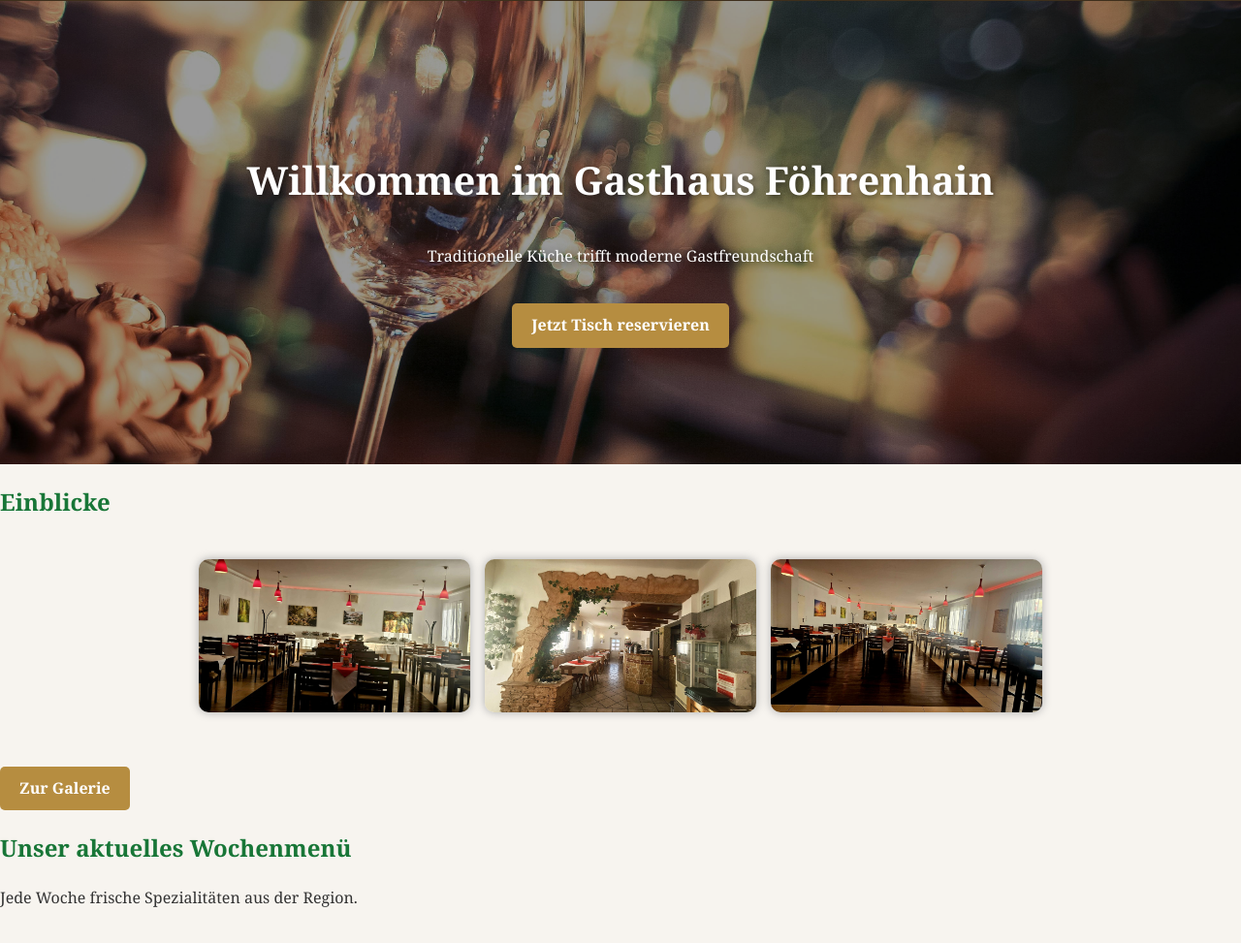
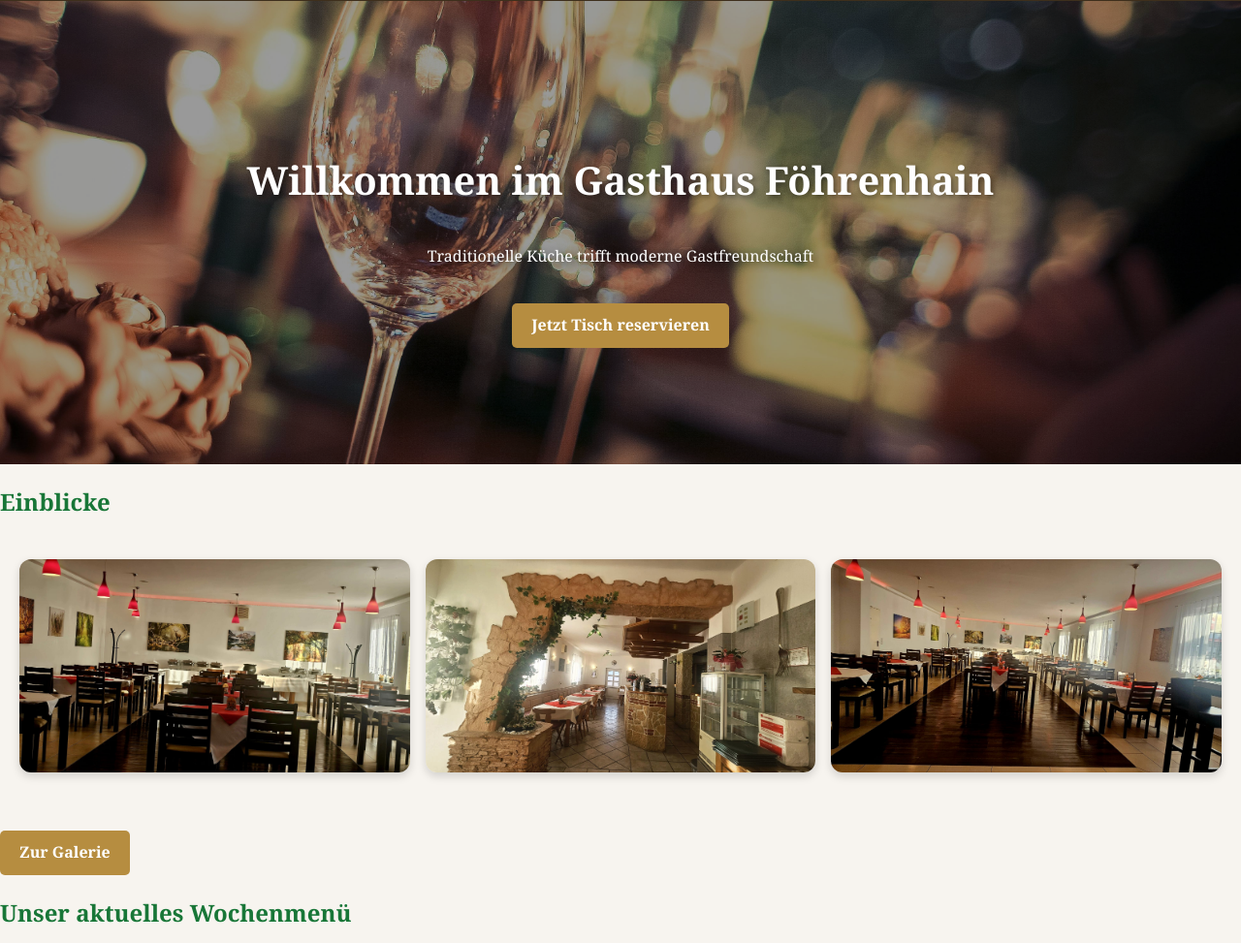
Before and after one commit to Benjou030703/GasthausFoerenhain.github.io, a plain HTML site: page index.html in a window 1280 px wide. Shown: the part 226-1199 px from the top of the page at 97% size. Drawn offline with nearby package versions, Linux system fonts and the light colour scheme.

Commit message:
Update style.css

```diff
--- a/style.css
+++ b/style.css
@@ -160,3 +160,41 @@ main.content img {
   border: 1px solid #ccc; /* dünner Rahmen (optional) */
   box-shadow: 2px 2px 8px rgba(0,0,0,0.2); /* Schatten (optional) */
 }
+img {
+  max-width: 100%;
+  height: auto;
+  display: block;       /* verhindert unschöne Lücken unter Bildern */
+  object-fit: cover;    /* sorgt für sauberes Zuschneiden */
+  border-radius: 8px;   /* abgerundete Ecken, optional */
+  box-shadow: 0 4px 8px rgba(0,0,0,0.1); /* dezenter Schatten */
+}
+
+
+.content img {
+  display: block;
+  width: 600px;     /* feste Breite */
+  max-width: 100%;  /* skaliert auf Handy */
+  height: auto;     /* proportional */
+  margin: 20px auto;
+}
+/* Galerie-Bilder */
+.gallery {
+  display: grid;
+  grid-template-columns: repeat(auto-fit, minmax(250px, 1fr));
+  gap: 16px;
+  margin: 20px 0;
+}
+
+.gallery img {
+  width: 100%;
+  height: 220px;       /* gleiche Höhe für alle Bilder */
+  object-fit: cover;   /* schneidet sauber zu statt zu verzerren */
+  border-radius: 12px; /* abgerundete Ecken */
+  box-shadow: 0 4px 10px rgba(0,0,0,0.15); /* leichter Schatten */
+  transition: transform 0.3s ease, box-shadow 0.3s ease;
+}
+
+.gallery img:hover {
+  transform: scale(1.05); /* Zoom-Effekt beim Hover */
+  box-shadow: 0 6px 14px rgba(0,0,0,0.25);
+}
```
